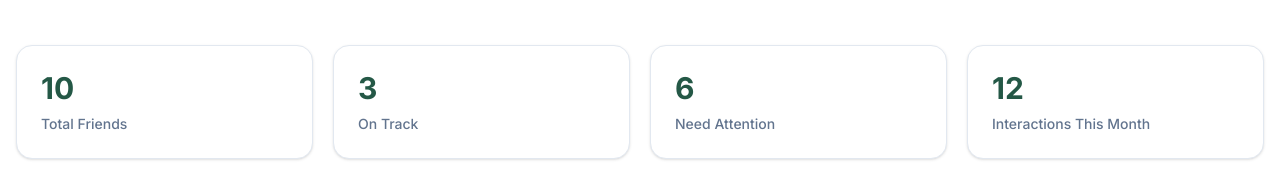
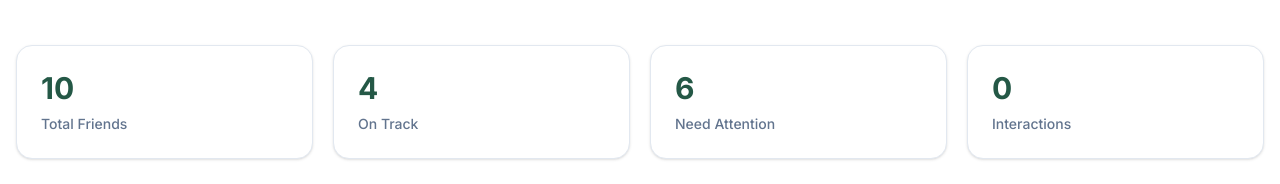
Before and after one commit to mohammedrakibcodes/keenkeeper-app, a React (Vite) app: page / in a window 1280 px wide. Shown: the part 420-604 px from the top of the page. Built offline with nearby package versions, Linux system fonts and the light colour scheme; some icons are missing.

Commit message:
connect dashboard metrics

```diff
--- a/src/components/home/SummarySection.jsx
+++ b/src/components/home/SummarySection.jsx
@@ -1,26 +1,30 @@
 import SummaryCard from "./SummaryCard";
+import { getSummaryStats } from "../../utils/stats";
 
-function SummarySection() {
+function SummarySection({ friends }) {
+  const { totalFriends, onTrack, needAttention, totalInteractions } =
+    getSummaryStats(friends);
+
   const stats = [
     {
       id: 1,
       title: "Total Friends",
-      value: 10,
+      value: totalFriends,
     },
     {
       id: 2,
       title: "On Track",
-      value: 3,
+      value: onTrack,
     },
     {
       id: 3,
       title: "Need Attention",
-      value: 6,
+      value: needAttention,
     },
     {
       id: 4,
-      title: "Interactions This Month",
-      value: 12,
+      title: "Interactions",
+      value: totalInteractions,
     },
   ];
 
--- a/src/pages/Home.jsx
+++ b/src/pages/Home.jsx
@@ -1,12 +1,24 @@
+import { useEffect, useState } from "react";
+
 import Banner from "../components/home/Banner";
 import SummarySection from "../components/home/SummarySection";
 import FriendsSection from "../components/home/FriendsSection";
 
 function Home() {
+  const [friends, setFriends] = useState([]);
+
+  useEffect(() => {
+    fetch("/friends.json")
+      .then((res) => res.json())
+      .then((data) => setFriends(data));
+  }, []);
+
   return (
     <>
       <Banner />
-      <SummarySection />
+
+      <SummarySection friends={friends} />
+
       <FriendsSection />
     </>
   );
--- /dev/null
+++ b/src/utils/stats.js
@@ -0,0 +1,24 @@
+import { getTimeline } from "./timeline";
+
+export const getSummaryStats = (friends) => {
+  const timeline = getTimeline();
+
+  const totalFriends = friends.length;
+
+  const onTrack = friends.filter(
+    (friend) => friend.status === "on-track",
+  ).length;
+
+  const needAttention = friends.filter(
+    (friend) => friend.status !== "on-track",
+  ).length;
+
+  const totalInteractions = timeline.length;
+
+  return {
+    totalFriends,
+    onTrack,
+    needAttention,
+    totalInteractions,
+  };
+};
```
